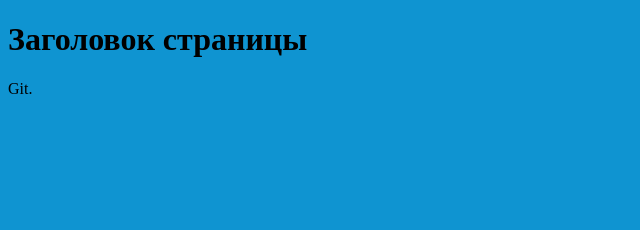
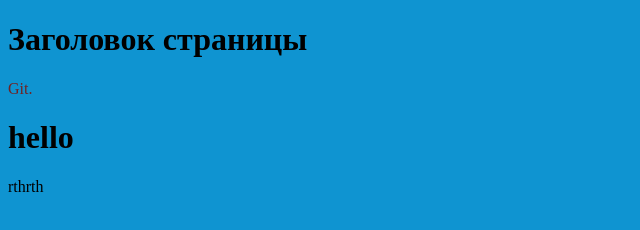
Before and after one commit to dikhnikkaz/test1, a plain HTML site: page index.html in a window 1280 px wide. Shown: the whole page, without its empty margins (0-640 px from the left). Drawn offline with Linux system fonts and the light colour scheme; files that its build step writes are made by us from their sources.

Commit message:
Перввые изменения

```diff
--- a/index.html
+++ b/index.html
@@ -9,5 +9,7 @@
  <body>
 <h1>Заголовок страницы</h1>
   <p>Git.</p>
+  <h1>hello</h1>
 </body>
 </html>
+rthrth
--- a/main.css
+++ b/main.css
@@ -1,3 +1,6 @@
 body {
     background-color:  rgb(15, 148, 209);
 }
+p {
+    color: #702323;
+}
```
